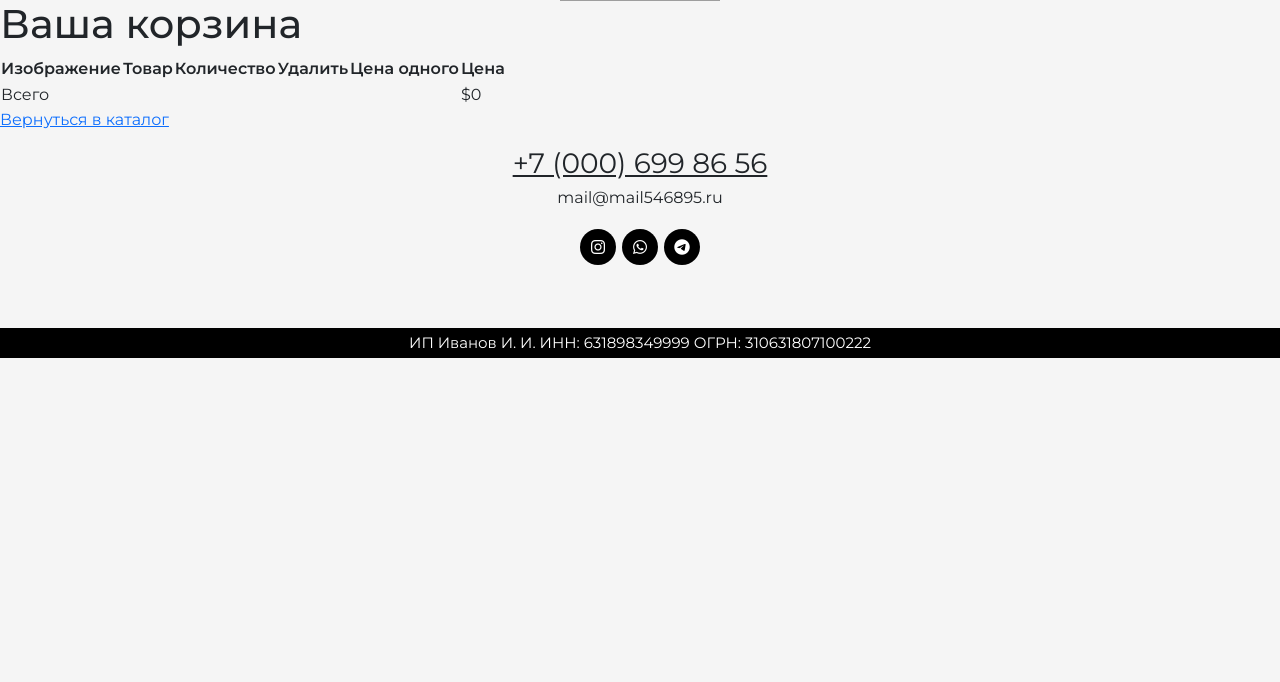
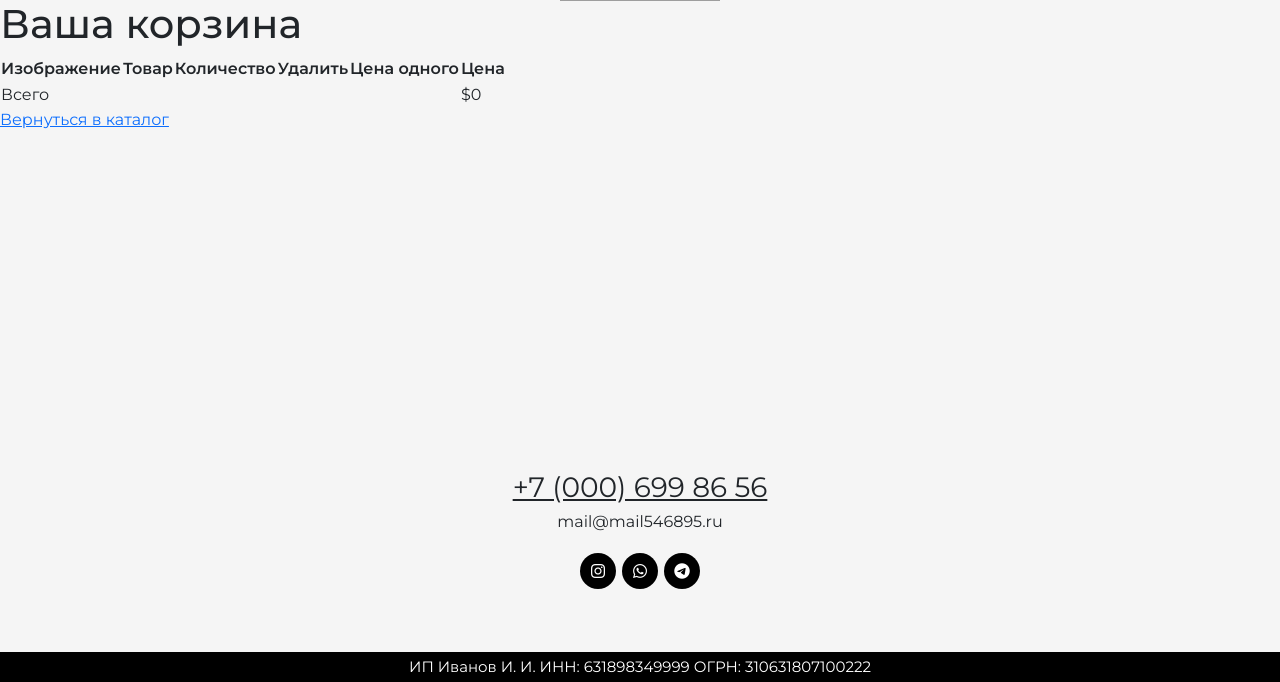
Before and after one commit to Yura192c/manifest-store_v1, a Django app: page /cart/ in a window 1280 px wide. Shown: the part 118-800 px from the top of the page. Run offline with Django 4.2, Linux system fonts and the light colour scheme; some libraries are stand-ins or nearby versions; grey boxes are pictures that could not be loaded.

Commit message:
fix bug with footer position

```diff
--- a/src/main/static/main/css/layout.css
+++ b/src/main/static/main/css/layout.css
@@ -3,6 +3,14 @@
     --shadow: 0 5px 10px 5px rgba(0, 0, 0, .3);
     --navColor: #FFFFFF;
 }
+
+/** {*/
+/*    margin: 0;*/
+/*    padding: 0;*/
+/*}*/
+/*html, body {*/
+/*    height: 100%;*/
+/*}*/
 
 
 body {
@@ -10,6 +18,7 @@ body {
     padding: 0;
     background: var(--white);
     font-family: 'Montserrat', sans-serif;
+    /*height: 100%;*/
 }
 
 
@@ -61,7 +70,6 @@ body {
 }
 
 /*END HEADER*/
-
 
 
 /* MENU */
@@ -184,6 +192,15 @@ body {
 
 /* END MENU*/
 
+/*CONTENT*/
+
+.content {
+
+    min-height: calc(100vh - 328px);
+}
+
+/*END CONTENT*/
+
 
 /*FOOTER*/
 
--- a/src/main/templates/main/layout.html
+++ b/src/main/templates/main/layout.html
@@ -5,7 +5,8 @@
 <head>
     <meta charset="UTF-8">
     <meta name="viewport" content="width=device-width, initial-scale=1.0">
-    <title>{% block title %}layout{% endblock %}</title>
+    <title>{% block title %}Manifest{% endblock %}</title>
+    <link rel="Icon" href="{% static 'main/img/logo_svf.svg' %}" type="image/x-icon">
 
     <link href="https://cdn.jsdelivr.net/npm/bootstrap@5.3.0-alpha1/dist/css/bootstrap.min.css" rel="stylesheet"
           integrity="sha384-GLhlTQ8iRABdZLl6O3oVMWSktQOp6b7In1Zl3/Jr59b6EGGoI1aFkw7cmDA6j6gD" crossorigin="anonymous">
@@ -69,8 +70,10 @@
     <div class="logo"><img src="{% static 'main/img/logo_svf.svg' %}" alt="Logo"></div>
 </header>
 
+<div class="content">
 {% block content %}
 {% endblock %}
+</div>
 
 <footer class="footer">
     <div class="info">
```
